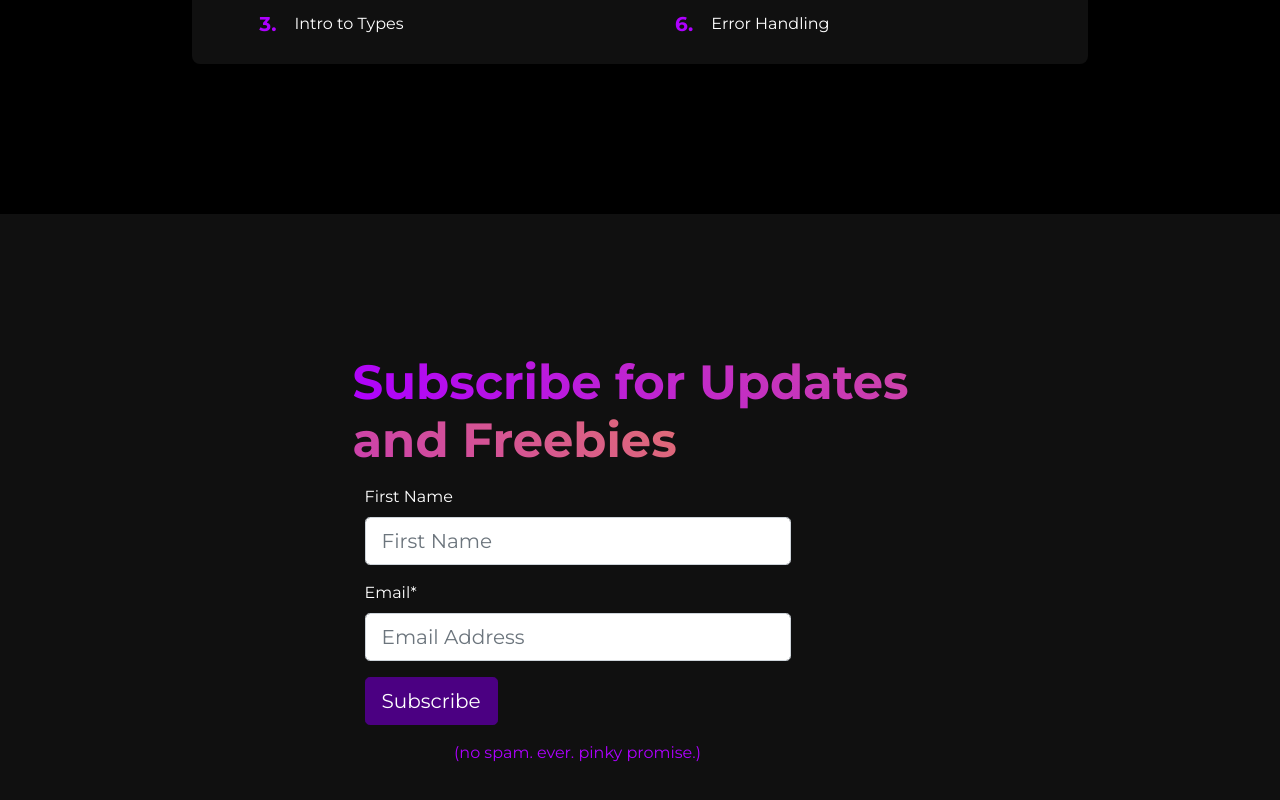
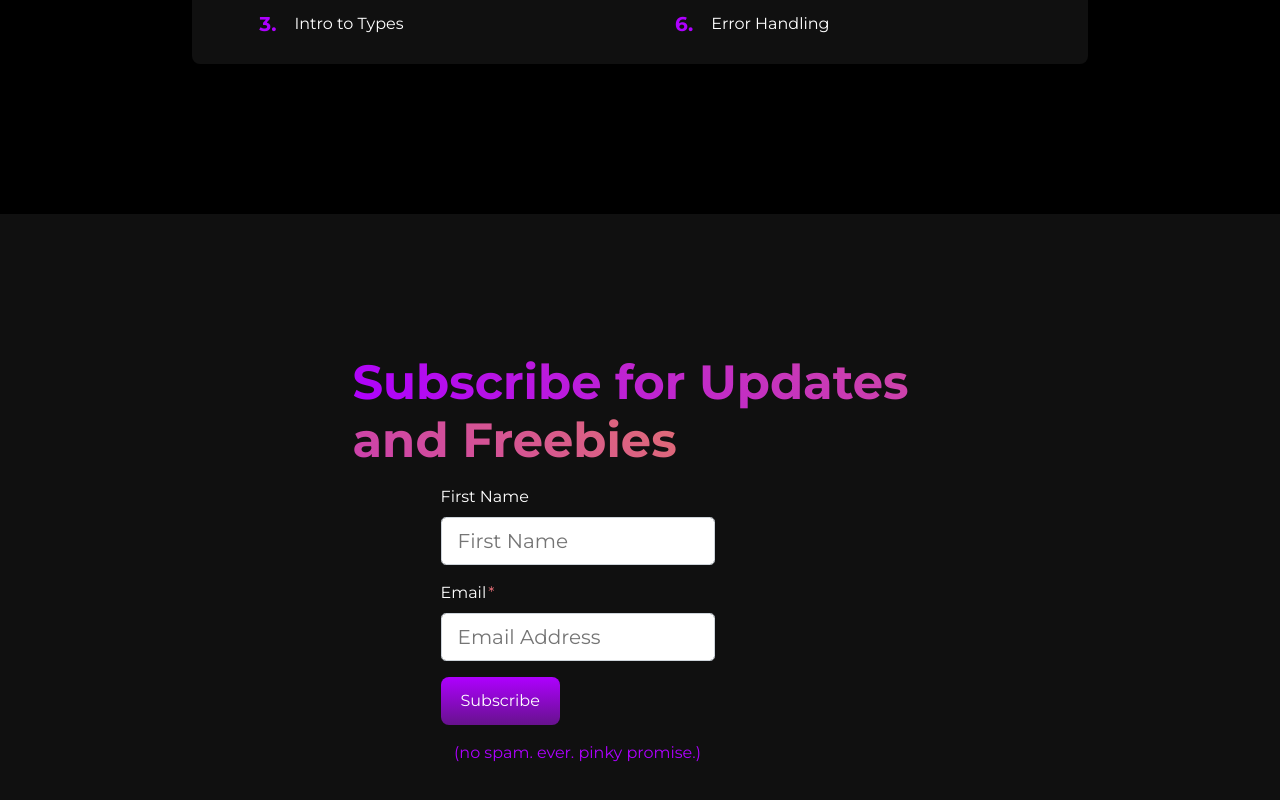
Before and after one commit to shaundai/TSforJSDevsSite, a React (Create React App) app: page / in a window 1280 px wide. Shown: the part 1866-2666 px from the top of the page. Built offline with nearby package versions, Linux system fonts and the light colour scheme; a web font is replaced by a local one.

Commit message:
remove bootstrap and use styled components

```diff
--- a/package.json
+++ b/package.json
@@ -6,8 +6,6 @@
     "@testing-library/jest-dom": "^5.12.0",
     "@testing-library/react": "^11.2.6",
     "@testing-library/user-event": "^12.8.3",
-    "bootstrap": "^5.0.2",
-    "node-sass": "^6.0.1",
     "react": "^17.0.2",
     "react-bootstrap": "^1.6.0",
     "react-dom": "^17.0.2",
--- a/src/components/SubscribeForm.js
+++ b/src/components/SubscribeForm.js
@@ -1,9 +1,7 @@
 import styled from "styled-components"
 import { HeaderText, SignUp } from "./styles"
+import { Colors } from "../util/Colors"
 import { device } from "../util/util"
-
-import Form from "react-bootstrap/Form"
-import Container from "react-bootstrap/Container"
 
 const SubscribeFormContainer = styled.div`
 	margin-top: 140px;
@@ -23,12 +21,62 @@ const OuterFormContainer = styled.div`
 		width: 90%;
 	}
 `
+const Input = styled.input`
+width: 100%;
+display: block;
+border-radius: 8px;
+min-height: calc(1.5em + (1rem + 2px));
+padding: 0.5rem 1rem;
+font-size: 1.25rem;
+border-radius: 0.3rem;
+font-weight: 400;
+line-height: 1.5;
+color: #212529;
+background-color: #fff;
+background-clip: padding-box;
+border: 1px solid #ced4da;
+
+&:focus,
+&:active {
+  box-shadow: 0 0 0 0.25rem rgb(224 108 117 / 25%);
+	color: #212529;
+    background-color: #fff;
+    border-color: #f0b6ba;
+    outline: 0;
+}
+`
 
 const StyledHeaderText = styled(HeaderText)`
 	font-size: 48px;
 	line-height: 1.2;
 	align-self: center;
 `
+
+const SubmitButton = styled.button`
+border-radius: 8px;
+color: white;
+background-color: blue;
+padding: 12px 20px;
+border: 0;
+background-color: ${Colors.mainPurpleDark};
+  background-image: ${Colors.mainPurpleDark};
+  background-image: -moz-linear-gradient(top, ${Colors.mainPurpleBright} 0%, ${Colors.mainPurpleDark} 100%);
+  background-image: -webkit-linear-gradient(top, ${Colors.mainPurpleBright} 0%, ${Colors.mainPurpleDark} 100%);
+  background-image: linear-gradient(to bottom, ${Colors.mainPurpleBright} 0%, ${Colors.mainPurpleDark} 100%);
+  background-size: 300px;
+  background-repeat: no-repeat;
+transition: transform .5s;
+&:hover,
+&:active {
+  transform: scale(1.1);
+}
+`
+
+const Star = styled.span`
+color: ${Colors.softOrange};
+margin-left: 2px;
+`
+
 export const SubscribeForm = () => {
 	return (
 		<SubscribeFormContainer>
@@ -36,9 +84,8 @@ export const SubscribeForm = () => {
 				<StyledHeaderText>Subscribe for Updates and Freebies</StyledHeaderText>
 			</div>
 			<OuterFormContainer>
-				<Container>
 					<script src="https://f.convertkit.com/ckjs/ck.5.js" />
-					<Form
+					<form
 						action="https://app.convertkit.com/forms/2282243/subscriptions"
 						class="seva-form formkit-form"
 						method="post"
@@ -55,9 +102,8 @@ export const SubscribeForm = () => {
 								<div>
 									<div class="form-group">
 										<label for="firstName">First Name</label>
-										<input
-											class="form-control form-control-lg"
-											aria-label="First Name"
+										<Input
+											aria-label="Input first name"
 											name="fields[first_name]"
 											required
 											placeholder="First Name"
@@ -67,12 +113,11 @@ export const SubscribeForm = () => {
 									</div>
 									<div class="form-group">
 										<label for="lastName">
-											Email<span>*</span>
+											Email<Star>*</Star>
 										</label>
-										<input
-											class="form-control form-control-lg"
+										<Input
 											name="email_address"
-											aria-label="Email Address"
+											aria-label="Input email address"
 											placeholder="Email Address"
 											required
 											type="email"
@@ -80,19 +125,18 @@ export const SubscribeForm = () => {
 										/>
 									</div>
 									<div class="form-group">
-										<button
-											class="btn btn-primary btn-lg"
+										<SubmitButton
 											data-element="submit"
 											type="submit"
+											aria-label="submit button"
 										>
 											Subscribe
-										</button>
+										</SubmitButton>
 									</div>
 								</div>
 							</div>
 						</div>
-					</Form>
-				</Container>
+					</form>
 				<SignUp>(no spam. ever. pinky promise.)</SignUp>
 			</OuterFormContainer>
 		</SubscribeFormContainer>
--- a/src/index.js
+++ b/src/index.js
@@ -1,7 +1,6 @@
 import React from 'react';
 import ReactDOM from 'react-dom';
-import 'bootstrap/dist/css/bootstrap.min.css';
-import './index.scss';
+import './index.css';
 import App from './App';
 import reportWebVitals from './reportWebVitals';
 
--- a/src/index.scss
+++ /dev/null
@@ -1,2 +0,0 @@
-@import './styles/variables';
-@import '~bootstrap/scss/bootstrap';
--- a/src/styles/_variables.scss
+++ /dev/null
@@ -1,4 +0,0 @@
-$primary: #4B0082;
-$theme-colors: (
-  "primary": $primary,
-);
```
Also changed, not shown: src/index.css (added), 1 other file (tests, documents, lock files or other folders).
